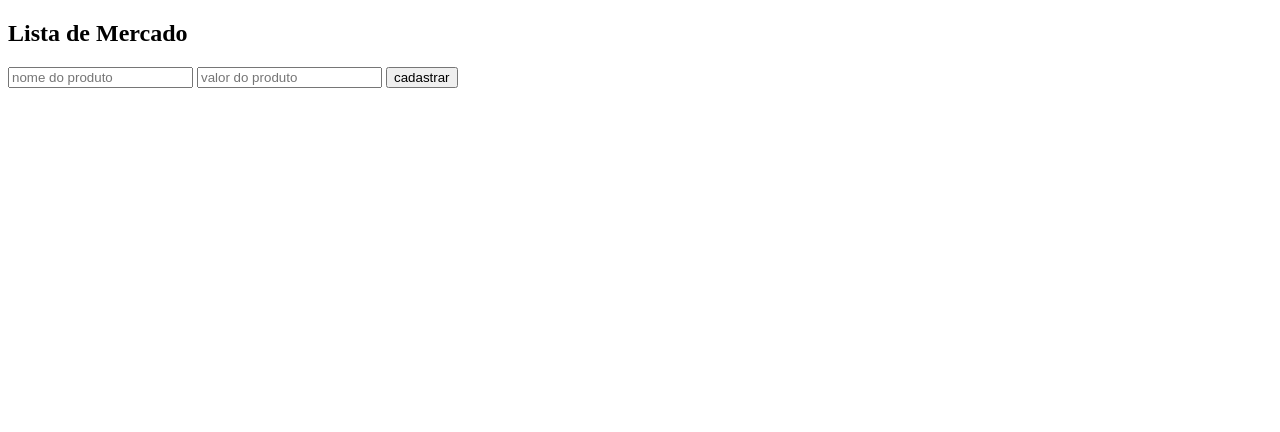
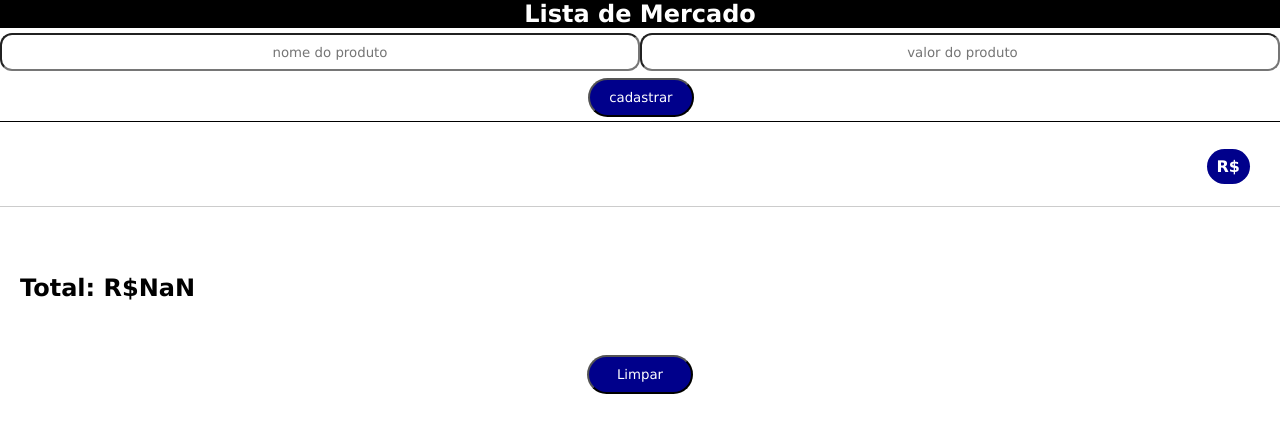
Before and after one commit to ViniciusQuatrin/Lista_Mercado_JS, a plain HTML site: page index.html in a window 1280 px wide. Both pictures are taken after a click on the input "cadastrar". Drawn offline with Linux system fonts and the light colour scheme.

Commit message:
Projeto finalizado

```diff
--- a/index.html
+++ b/index.html
@@ -4,7 +4,8 @@
         <meta charset="UTF-8">
         <meta http-equiv="X-UA-Compatible" content="IE=edge">
         <meta name="viewport" content="width=device-width, initial-scale=1.0">
-        <link rel="stylesheet" href="">
+        <link rel="stylesheet" href="style.css">
+
     <title>Lista Mercado</title>
     </head>
     <body>
@@ -13,15 +14,22 @@
        </header>
        <div class="lista">
             <input type="text" placeholder="nome do produto" name="nome_produto"/>
-            <input type="text" placeholder="valor do produto" name="valor_produto"/>
+            <input type="number" placeholder="valor do produto" name="valor_produto" step="0.01"/>
             <input type="submit" name="acao" value="cadastrar"/>
-       </div>
-      <div class="lista-produtos">
-            <div class="produto">
+            <div class="clear"></div>
+       </div> <!--lista-->
 
-            </div>
-      </div>
-      <script>
-      </script>
+        <div class="lista-produtos">
+        </div> <!--lista-produtos-->
+
+      <div class="total">
+            <h2>Total: R$0</h2>
+      </div> <!--total-->
+
+      <div class="botao">
+          <button name="limpar">Limpar</button>
+    </div>
+
+    <script src="mercadoJs.js"></script>
     </body>
 </html>
--- /dev/null
+++ b/mercadoJs.js
@@ -0,0 +1,38 @@
+var itens = [];
+
+document.querySelector('input[type=submit]').addEventListener('click', () => {
+    let nomeProduto = document.querySelector('input[name=nome_produto]');
+    let precoProduto = document.querySelector('input[name=valor_produto]');
+
+    itens.push({
+        nome: nomeProduto.value,
+        valor: precoProduto.value
+    });
+
+    let listaProdutos = document.querySelector('.lista-produtos');
+    let soma = 0;
+
+    listaProdutos.innerHTML = "";
+    itens.map(function(val){
+        soma += parseFloat(val.valor);
+        listaProdutos.innerHTML+= `
+        <div class="produto">
+            <h3>`+val.nome+`</h3>
+            <h3 class="preco_prod"><span>R$`+val.valor+`</span></h3>
+        </div>
+        `;
+    });
+
+    soma.toFixed(2);
+    nomeProduto.value = "";
+    precoProduto.value = "";
+
+    let totalProd = document.querySelector('.total h2')
+    totalProd.innerHTML = "Total: R$" + soma.toFixed(2);
+});
+
+document.querySelector('button[name=limpar').addEventListener('click', () => {
+    itens = [];
+    document.querySelector('.lista-produtos').innerHTML = "";
+    document.querySelector('.total h2').innerHTML = "Total: R$0";
+})
--- a/style.css
+++ b/style.css
@@ -2,11 +2,12 @@
     margin: 0;
     padding: 0;
     box-sizing: border-box;
+    font-family: Verdana, Geneva, Tahoma, sans-serif;
 }
 
 header {
-    color: gold;
-    background-color: blueviolet;
+    color: white;
+    background-color: black;
     text-align: center;
     padding: 20px, 0;
 }
@@ -15,16 +16,84 @@ header {
     display: flex;
     margin: 20px, 0;
     padding: 0, 20px;
+    padding-bottom: 50px;
+    border-bottom: 1px solid black;
 }
 
 .lista input[type="text"] {
     flex: 1;
     height: 38px;
     padding-left: 20px;
+    margin-top: 5px;
+    border-radius: 12px;
+    text-align: center;
+}
+
+.lista input[type="number"] {
+    flex: 1;
+    height: 38px;
+    padding-left: 20px;
+    margin-top: 5px;
+    border-radius: 12px;
+    text-align: center;
+}
+
+.lista input[type="submit"] {
+    position:absolute;
+    margin-top: 50px;
+    margin-left: 45.95%;
+    padding: 10px 19px;
+    border-radius: 20px;
+    background-color: darkblue;
+    color: white;
+}
+
+.lista input[type="submit"]:hover {
+    background-color:#1818b9;
 }
 
 .produto {
+    margin-top: 5px;
     padding: 10px;
     border-bottom: 1px solid #ccc;
     display: flex;
 }
+
+.produto h3 {
+    flex: 1;
+    padding: 20px;
+}
+
+h3.preco_prod {
+    text-align: right;
+    font-size: 16px;
+}
+
+h3.preco_prod > span {
+    background-color: darkblue;
+    border-radius: 20px;
+    padding: 8px 10px;
+    color: white;
+}
+
+.total {
+    margin: 20px;
+    margin-top: 67px;
+}
+
+.botao {
+    text-align: center;
+}
+
+button {
+    margin-top: 33px;
+    padding: 10px 28px;
+    border-radius: 20px;
+    color: white;
+    background-color: darkblue;
+}
+
+button:hover {
+    background-color:  #1818b9;
+    cursor: pointer;
+}
```
Also changed, not shown: 1 other file.
